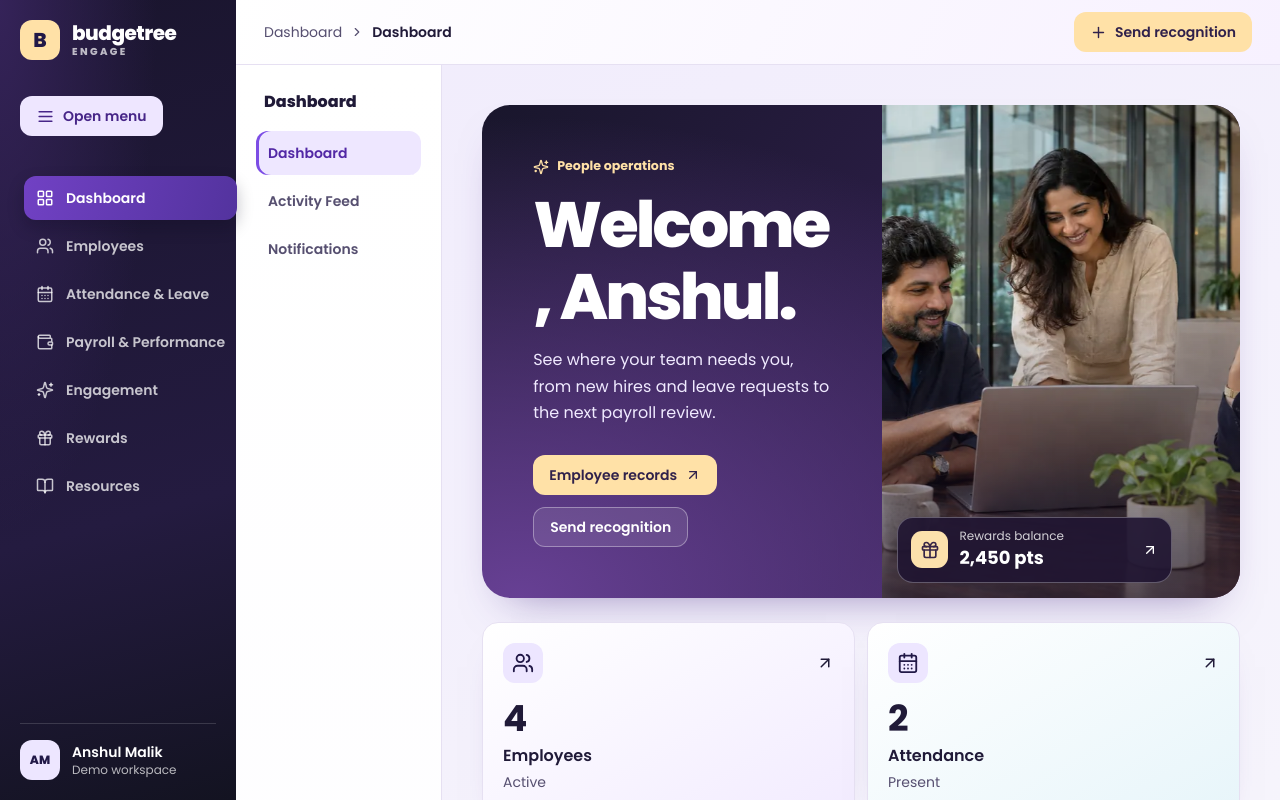
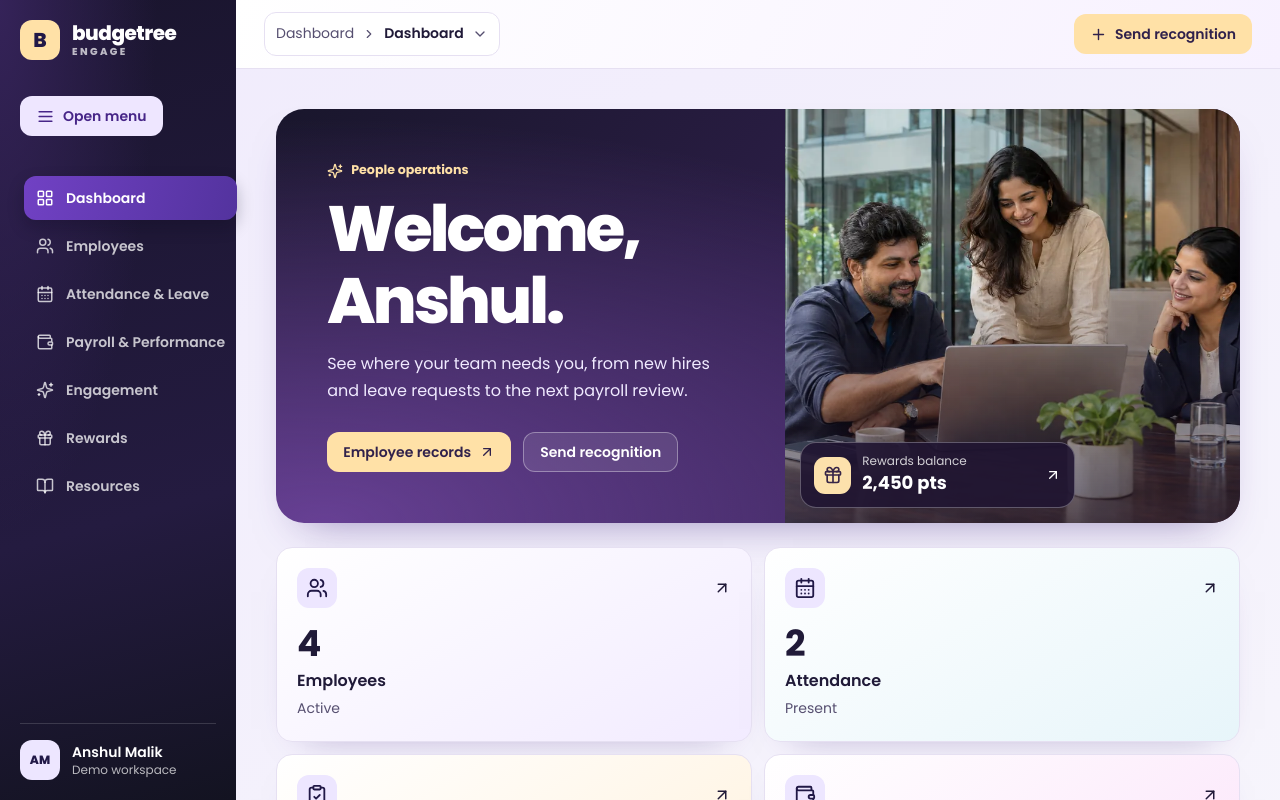
Before and after one commit to anshulmalik1008/Budgetree-engage, a Next.js app: page / in a window 1280 px wide. Shown: the top 800 px of the page. Built offline with nearby package versions, Linux system fonts and the light colour scheme.

Commit message:
Keep HR pages full width with compact section navigation

```diff
--- a/app/globals.css
+++ b/app/globals.css
@@ -51,7 +51,12 @@ body { background-image: radial-gradient(ellipse at 100% 0, #eee6ff, transparent
 :focus-visible { outline-color: #7243d5; }
 .primary-rail { background: linear-gradient(162deg,#211847,#35206c 53%,#191432); }
 .primary-item[aria-current] { background: linear-gradient(100deg,#7041db,#5337a0); color:#fff; }
-.section-rail { background: linear-gradient(180deg,#fff,#faf8ff); }
+/* Section pages open over the content so the layout keeps its full width. */
+.section-picker { position:relative;max-width:100%; }
+.section-picker-trigger { display:flex;align-items:center;gap:8px;min-height:44px;padding:7px 11px;border:1px solid var(--color-line);border-radius:12px;background:#fff;color:var(--color-muted);font-size:.875rem; }
+.section-picker-trigger::-webkit-details-marker { display:none; }
+.section-picker[open] .section-picker-chevron { transform:rotate(180deg); }
+.section-picker-panel { position:absolute;z-index:25;inset-block-start:calc(100% + 8px);inset-inline-start:0;width:min(18rem,calc(100vw - 2rem));max-height:min(23rem,55dvh);overflow:auto;overscroll-behavior:contain;padding:6px;border:1px solid var(--color-line);border-radius:14px;background:#fff;box-shadow:0 14px 35px #24164724; }
 .section-item[aria-current] { background: #eee7ff; color: #5228a5; box-shadow: inset 3px 0 #7c4de5; }
 .card { box-shadow: 0 14px 32px -25px #331a7266; }
 .button { background: linear-gradient(105deg,#6033c7,#46288f); }
--- a/components/workspace.jsx
+++ b/components/workspace.jsx
@@ -2,7 +2,7 @@
 
 import { useEffect, useRef, useState } from 'react';
 import Link from 'next/link';
-import { BookOpen, CalendarDays, ChevronRight, ClipboardList, Gift, LayoutGrid, Plus, Search, Settings, Sparkles, Users, Wallet, X, Menu } from 'lucide-react';
+import { BookOpen, CalendarDays, ChevronDown, ChevronRight, ClipboardList, Gift, LayoutGrid, Plus, Search, Settings, Sparkles, Users, Wallet, X, Menu } from 'lucide-react';
 import { catalog, guides, href, initialData, navigation, people } from '../lib/workspace';
 
 import { Operations, SopLibrary, WorkspaceCopilot } from './pro-tools';
@@ -262,17 +262,37 @@ export default function Workspace({ section, page }) {
       </aside>
       <div className="min-w-0">
         <header className="workspace-bar flex min-h-16 flex-wrap items-center justify-between gap-2 border-b border-line bg-white px-4 py-3 md:px-7">
-          <div className="flex min-w-0 items-center gap-2 text-sm text-muted">{current.title}<ChevronRight size={14} aria-hidden="true" /><span className="font-semibold text-ink">{title}</span></div>
+          <details
+            key={section + '/' + page}
+            className="section-picker"
+            onBlur={event => {
+              if (!event.currentTarget.contains(event.relatedTarget)) event.currentTarget.open = false;
+            }}
+            onKeyDown={event => {
+              if (event.key !== 'Escape') return;
+              event.currentTarget.open = false;
+              event.currentTarget.querySelector('summary').focus();
+            }}
+          >
+            <summary className="section-picker-trigger">
+              <span className="hidden sm:inline">{current.title}</span>
+              <ChevronRight size={14} className="hidden shrink-0 sm:block" aria-hidden="true" />
+              <span className="font-semibold text-ink">{title}</span>
+              <ChevronDown size={16} className="section-picker-chevron shrink-0" aria-hidden="true" />
+            </summary>
+            <nav className="section-picker-panel" aria-label={current.title + ' pages'}>
+              {current.pages.map(([id, name]) => (
+                <NavLink key={id} to={href(section, id)} active={id === page} current={id === page ? 'page' : undefined}>{name}</NavLink>
+              ))}
+            </nav>
+          </details>
           <button className="button button-gold" onClick={() => setAction({ kind: 'Recognition' })}><Plus size={17} aria-hidden="true" />Send recognition</button>
         </header>
-        <div className={'xl:grid xl:min-h-[calc(100dvh-64px)] xl:grid-cols-[206px_minmax(0,1fr)]'}>
-          <aside className="border-b border-line section-rail px-3 py-2 xl:border-r xl:border-b-0 xl:px-4 xl:py-6"><h2 className="mb-3 hidden px-3 font-extrabold xl:block">{current.title}</h2><nav aria-label={current.title + ' pages'} className="flex gap-1 overflow-x-auto p-1 xl:grid">{current.pages.map(([id, name]) => <NavLink key={id} to={href(section, id)} active={id === page} current={id === page ? 'page' : undefined}>{name}</NavLink>)}</nav></aside>
-          <main id="main" className="studio-content mx-auto grid w-full max-w-[1500px] min-w-0 content-start gap-6 p-4 md:p-8 xl:p-10" tabIndex={-1}>
-            {page !== 'dashboard' && <ModuleHero section={section} title={title} page={page} data={data} />}
-            {pageContent()}
-            <RelatedPages section={section} page={page} />
-          </main>
-        </div>
+        <main id="main" className="studio-content mx-auto grid w-full max-w-[1500px] min-w-0 content-start gap-6 p-4 md:p-8 xl:p-10" tabIndex={-1}>
+          {page !== 'dashboard' && <ModuleHero section={section} title={title} page={page} data={data} />}
+          {pageContent()}
+          <RelatedPages section={section} page={page} />
+        </main>
       </div>
       <dialog ref={dialog} onClose={() => setAction(null)} aria-labelledby="dialog-title" className="m-auto w-[min(92vw,480px)] rounded-2xl border border-line bg-white p-5 text-ink">
         {action && <><div className="mb-4 flex items-center justify-between gap-2"><h2 id="dialog-title" className="text-xl font-bold">{action.item ? action.kind + ' · ' + action.item[0] : ({ Recognition: 'Send recognition', Comment: 'Add comment', Spotlight: 'Create spotlight' })[action.kind]}</h2><button aria-label="Close dialog" className="rounded-lg p-2 hover:bg-canvas" onClick={() => dialog.current.close()}><X size={20} /></button></div>
```
